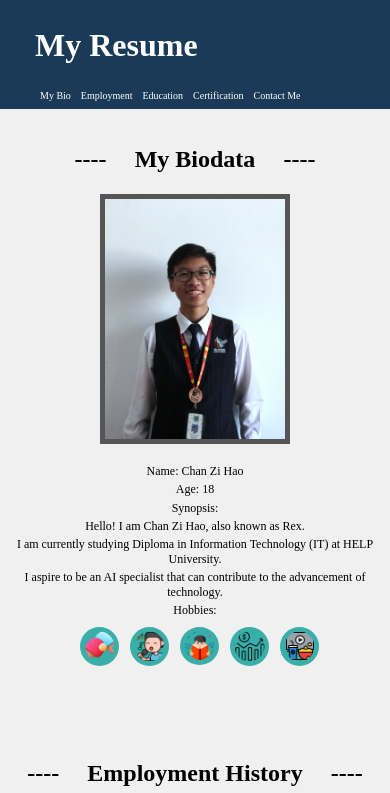
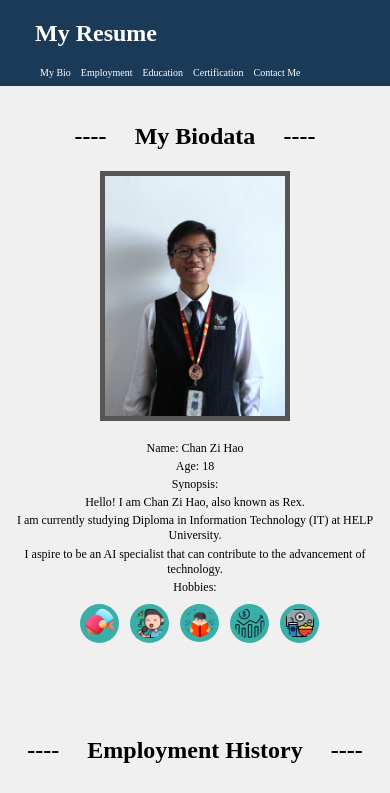
Before and after one commit to Rexchan06/rex_cv, a plain HTML site: page index.html in a window 390 px wide. Shown: the top 793 px of the page. Drawn offline with Linux system fonts and the light colour scheme; grey boxes are pictures that could not be loaded.

Commit message:
Update styles.css

```diff
--- a/styles.css
+++ b/styles.css
@@ -115,6 +115,10 @@ a {
 }
 
 @media (max-width:680px) {
+    h1 {
+        font-size: 24px;
+    }
+
     .navbtn li {
         font-size: 10px;
     }
```
